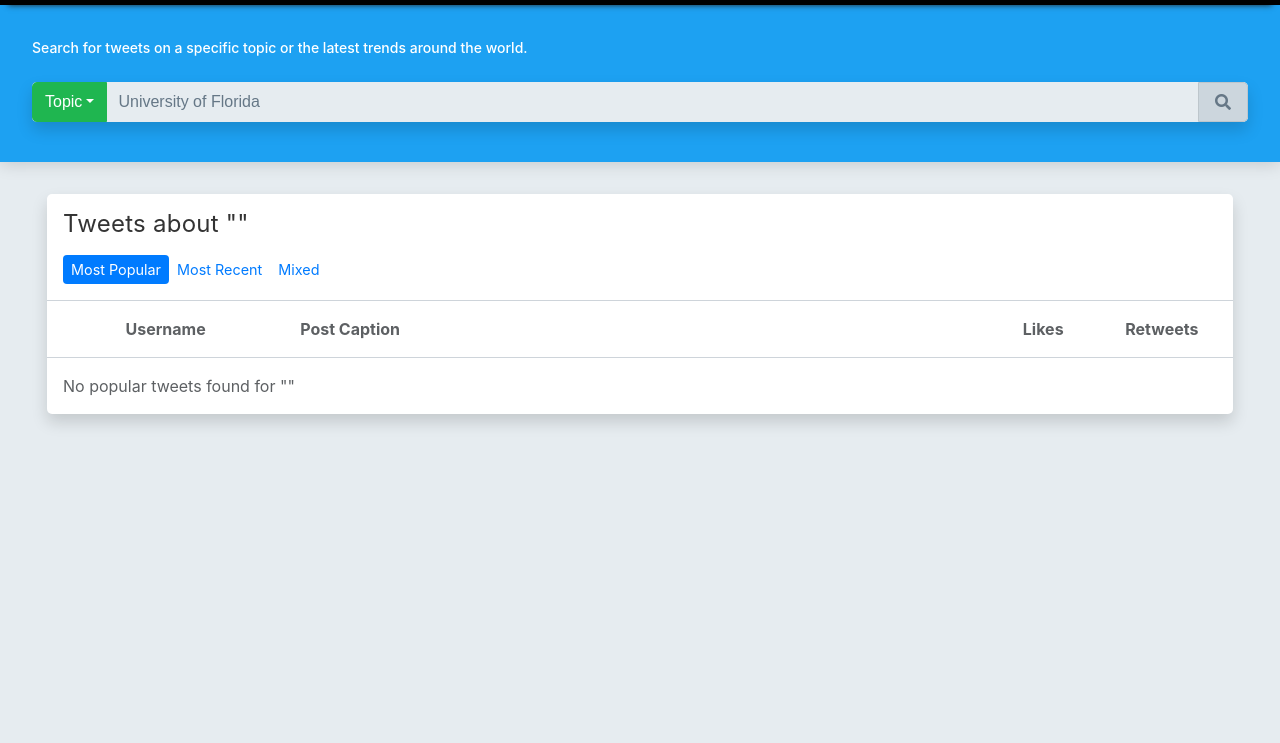
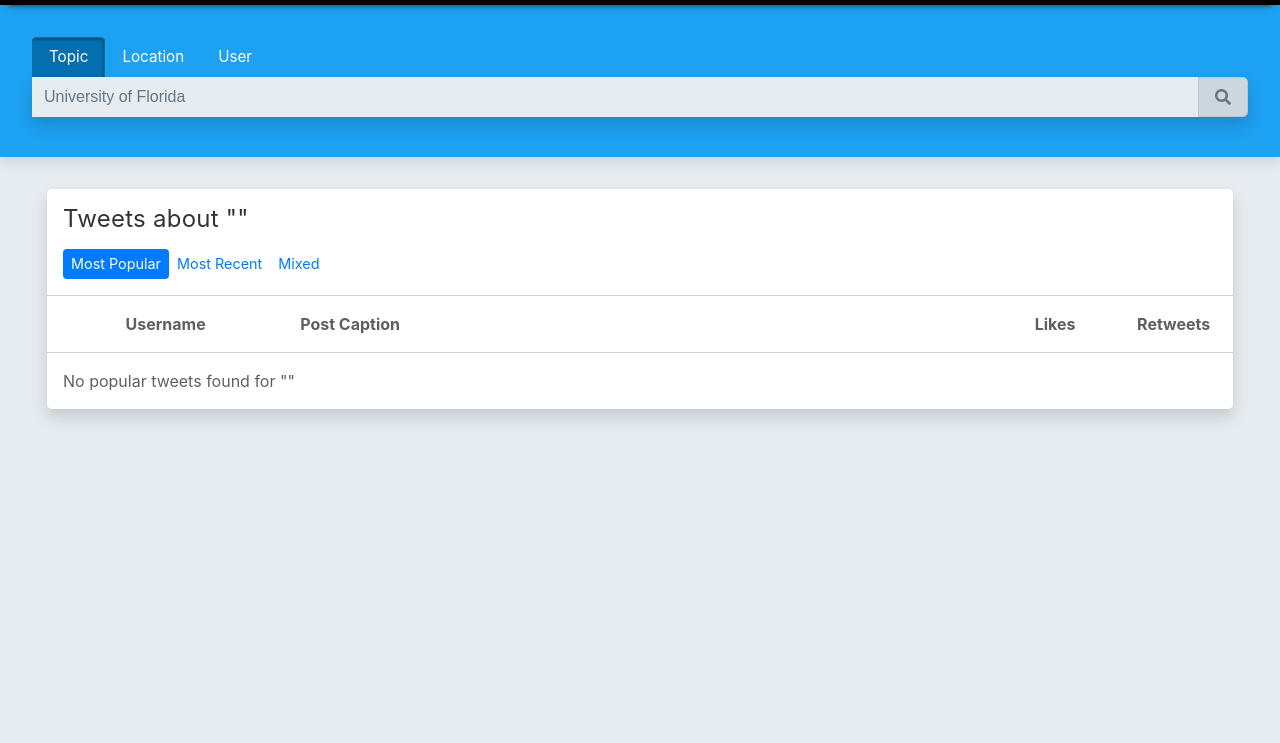
Before and after one commit to stuffrome/twitter-metrics, a website: page client/index.html at #!/dashboard in a window 1280 px wide. Shown: the part 57-800 px from the top of the page. Drawn offline with nearby package versions, Linux system fonts and the light colour scheme; some packages are replaced by stand-ins of ours; no server answers.

Commit message:
added tabs and improved trend display

```diff
--- a/client/app/components/dashboard/dashboard.html
+++ b/client/app/components/dashboard/dashboard.html
@@ -25,23 +25,23 @@
 
 
 <div class="container-fluid" id="filters">
-  <p>{{ searchMessage }}</p>
+  <!-- <p>{{ searchMessage }}</p> -->
   <form>
+    <ul id="search-nav" class="nav nav-tabs flex-container-row">
+      <li class="nav-item flex-container-col">
+          <a class="nav-link" ng-class="{active: searchType == 'Topic'}" href="#"
+          ng-click="searchByTopic()">Topic</a>
+      </li>
+      <li class="nav-item flex-container-col">
+          <a class="nav-link" ng-class="{active: searchType == 'Location'}" href="#"
+          ng-click="searchByLocation()">Location</a>
+      </li>
+      <li class="nav-item flex-container-col">
+        <a class="nav-link" ng-class="{active: searchType == 'User'}" href="#"
+            ng-click="searchByUser()">User</a>
+      </li>
+    </ul>
     <div class="input-group shadow mb-3 searchBar ui-widget">
-      <div class="input-group-prepend">
-        <button class="btn btn-primary dropdown-toggle" id="leftSearchBtn" type="button" data-toggle="dropdown"
-          aria-haspopup="true" aria-expanded="false">{{ searchType }}</button>
-        <div class="dropdown-menu">
-          <a class="dropdown-item" ng-class="{active: searchType == 'Topic'}" href="#"
-            ng-click="searchByTopic()">Topic</a>
-          <a class="dropdown-item" ng-class="{active: searchType == 'Location'}" href="#"
-            ng-click="searchByLocation()">Location</a>
-          <a class="dropdown-item" ng-class="{active: searchType == 'User'}" href="#" ng-click="searchByUser()">User</a>
-          <!-- <div role="separator" class="dropdown-divider"></div>
-            <a class="dropdown-item" href="#">Others</a> -->
-        </div>
-      </div>
-
       <input type="text" class="form-control" placeholder="Search" aria-label="search-input" ng-model="searchValue"
         ng-change="filterLocations()" tm-autocomplete>
 
@@ -104,8 +104,7 @@
         <tbody class="flex-container-col">
           <tr class="bottom-line-border flex-container-row" ng-repeat="tweet in tweets">
             <td class="text-center">
-              {{ tweet.user }}
-              <br>
+              <a href="#" ng-click="selectUser(tweet.user)">{{ tweet.user }}</a>
               <a ng-href="https://twitter.com/{{ tweet.screen_name }}" target="_blank">@{{ tweet.screen_name }}</a>
             </td>
             <td>
@@ -148,16 +147,29 @@
       </div>
 
       <div class="graphContainer">
-        <div id="graph">
-          <div class="trend" ng-repeat="trend in trends" ng-click="selectTopic(trend.name)"
-            style="grid-column-end : {{ trend.volume ? Math.round(trend.volume / maxVolume * 100) : 1 }}">
-            <p>{{ trend.name }}</p>
+        <div class = "row">
+
+          <div class = "col-md-2" id = "trendnamecol">
+          <div ng-repeat="trend in trends" ng-click="switchTopic(trend.name)">
+            <p id = "trendname">{{ trend.name }}</p>
           </div>
         </div>
+        <div class = "col-md-9">
+        <div id="graph">
+          <div class="trend" ng-repeat="trend in trends" ng-click="switchTopic(trend.name)"
+            style="grid-column-end : {{ trend.volume ? Math.round(trend.volume / maxVolume * 100) : 1 }}">
+            <!-- <p>{{ trend.name }}</p> -->
+            <p>{{ trend.volume }}</p>
+          </div>
+
+      </div>
+
         <div ng-style="{ 'display' : (trends.length == 0) ? 'block' : 'none'}">
           <p id="error-message" class="text-center">No trends found for "{{ currentSearch }}"</p>
         </div>
       </div>
+    </div>
+    </div>
 
     </div>
 
@@ -179,7 +191,7 @@
                 <p>@{{ user.screen_name }}</p>
               </td>
               <td>{{ user.followers_count }}<br>
-                <p>FOLLOWING</p>
+                <p>FOLLOWERS</p>
               </td>
               <td>{{ user.statuses_count }}<br>
                 <p>TWEETS</p>
--- a/client/assets/css/main.css
+++ b/client/assets/css/main.css
@@ -19,7 +19,7 @@ h1,h2,h3,h4,h5 {
 
 nav {
   background-color: #000000;
-  //box-shadow: 0 2px 0 rgba(93, 96, 99, .1);
+  /* box-shadow: 0 2px 0 rgba(93, 96, 99, .1); */
   -webkit-box-shadow: 0 8px 6px -8px #212121;
   -moz-box-shadow: 0 8px 6px -8px #212121;
   box-shadow: 0 8px 6px -8px #212121;
@@ -285,10 +285,7 @@ img {
 #tweets-table th:nth-child(1), td:nth-child(1) {
   width: 20%;
 }
-#tweets-table th:nth-child(2) {
-  width: 59%;
-}
-#tweets-table td:nth-child(2) {
+#tweets-table th:nth-child(2), td:nth-child(2) {
   width: 60%;
 }
 #tweets-table th:nth-child(3), td:nth-child(3) {
@@ -370,6 +367,43 @@ img {
  background-color: #B3CFEB;
 }
 
+#search-nav {
+  display: flex;
+}
+
+#search-nav li {
+  /* width: 100%; */
+}
+
+#search-nav {
+  background: #1DA1F2;
+  border-bottom: none;
+}
+
+#search-nav a {
+  padding: .5rem 1rem;
+  height: 100%;
+  color: #FFFFFF;
+  text-align: center;
+  font-size: .95rem;
+  background-color: #1DA1F2;
+  border-color: #1DA1F2;
+  /* border-top: 5px solid #1DA1F2; */
+  border-top-radius: 5px;
+}
+
+#search-nav a:hover,
+#search-nav a:focus,
+#search-nav .active,
+.show {
+  /* border-top: 5px solid #FFFFFF; */
+  background: #036FAE;
+  border-color: #036FAE;
+  -moz-box-shadow:    inset -1px 2px 2px 0px rgb(2, 77, 121);
+  -webkit-box-shadow: inset -1px 2px 2px 0px rgb(2, 77, 121);
+  box-shadow:         inset -1px 2px 2px 0px rgb(2, 77, 121);
+}
+
 .searchBar {
   /* display: block; */
   /* width: 100%; */
@@ -379,10 +413,11 @@ img {
   font-weight: 400;
   line-height: 1.5;
   color: white; */
-  background-color: #FFFFFF;
+  background: #1DA1F2;
   /* background-clip: padding-box; */
   /* border: 2px solid #BDC6CC; */
-  border-radius: 5px;
+  border-bottom-left-radius: 5px;
+  border-bottom-right-radius: 5px;
   /* transition: border-color .15s ease-in-out,box-shadow .15s ease-in-out; */
 }
 
@@ -401,7 +436,7 @@ img {
   height: auto;
   background-color: #e6ecf0;
   color: #657786;
-  /* border-radius: .5rem; */
+  border-radius: 0px;
 }
 
 td p {
@@ -495,3 +530,25 @@ hr {
 #graph p {
   margin: .5rem;
 }
+
+#trendnamecol
+{
+  border-right: 3px solid rgb(123, 123, 123);
+  overflow: hidden;
+  color:rgb(0, 135, 238);
+}
+
+
+#trendname
+{
+height: 1.5rem;
+font-weight: bold;
+}
+
+#trendname:hover
+{
+height: 1.5rem;
+font-weight: bolder;
+color: rgb(9, 82, 191);
+cursor: pointer;
+}
```
